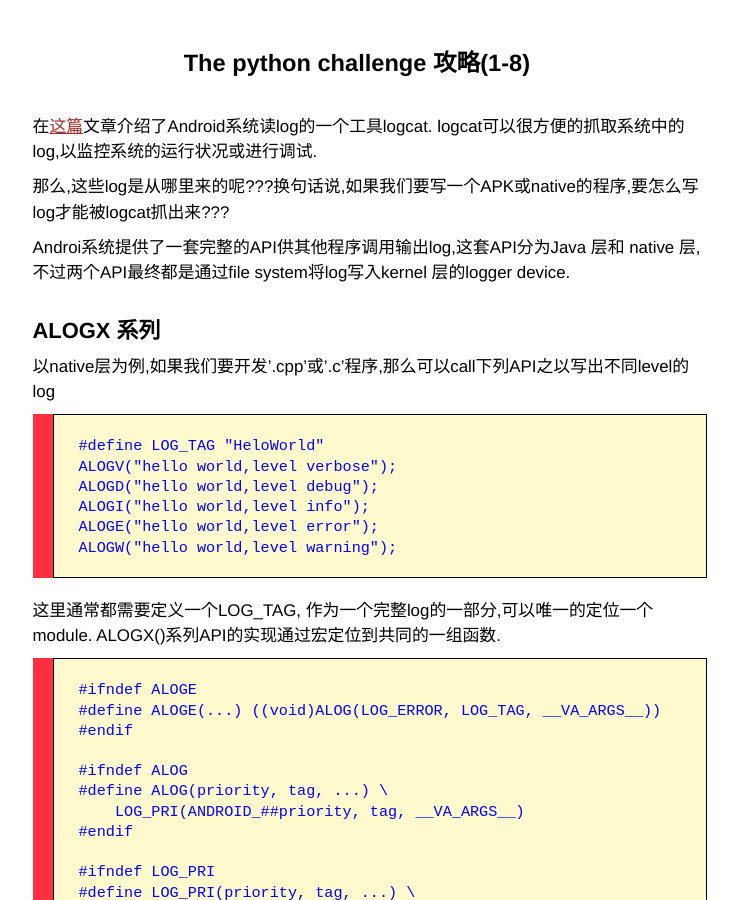
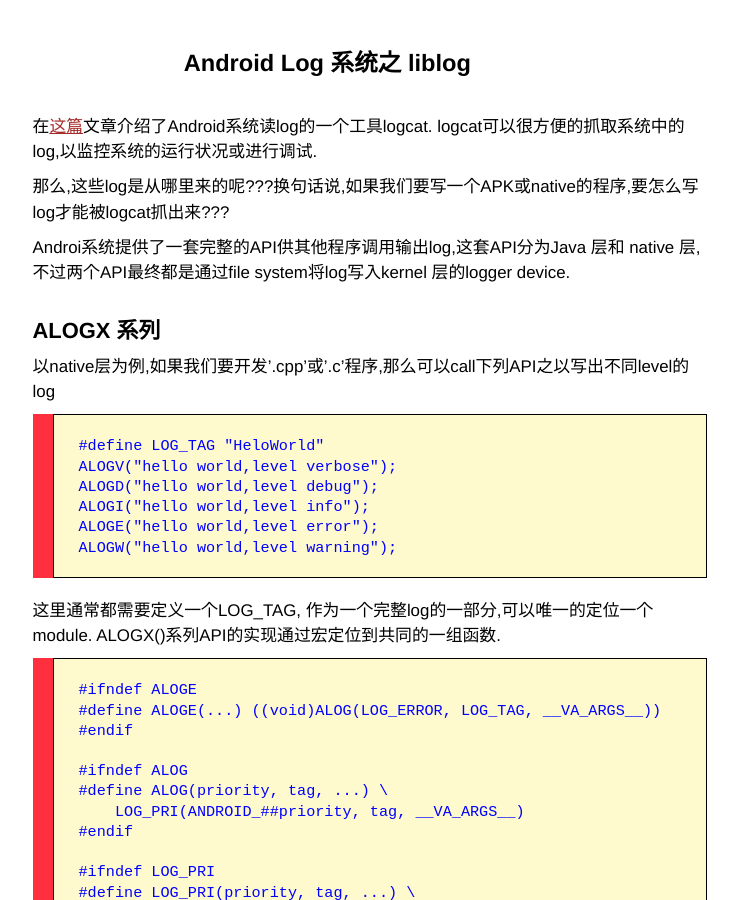
Before and after one commit to byrlx/byrlx.github.io, a Jekyll site: the page built from _posts/2013-07-13-Android-Log-系统之-liblog.md, in a window 1280 px wide and 900 px high. Shown: the whole window, without its empty margins (270-1008 px from the left). Built offline with Jekyll 4.4.1, drawn with Linux system fonts in a browser that asks for light colours; Markdown is read by kramdown in place of the engine named in the settings.

Commit message:
modify post

```diff
--- a/_posts/2013-07-13-Android-Log-系统之-liblog.md
+++ b/_posts/2013-07-13-Android-Log-系统之-liblog.md
@@ -1,6 +1,6 @@
 ---
 layout: default
-title: The python challenge 攻略(1-8)
+title: Android Log 系统之 liblog
 ---
 
 {{page.title}}
```
